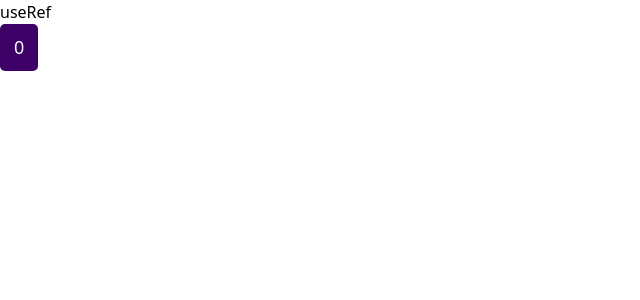
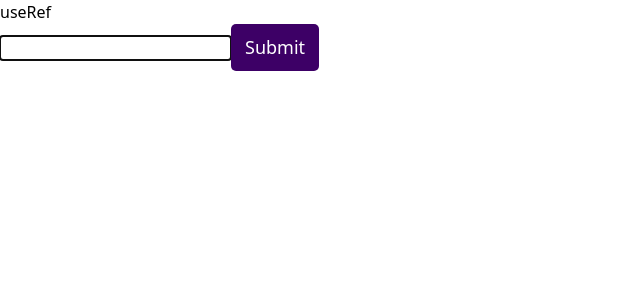
Before and after one commit to abdurrahmanrahat/basic-react-ts, a React (Vite) app: page / in a window 1280 px wide. Shown: the top 300 px of the page, without its empty margins (0-640 px from the left). Built offline with nearby package versions, Linux system fonts and the light colour scheme.

Commit message:
useRef with input element

```diff
--- a/src/pages/UseRefExample.tsx
+++ b/src/pages/UseRefExample.tsx
@@ -1,20 +1,38 @@
-import { useRef, useState } from "react";
+import { useEffect, useRef } from "react";
 
 const UseRefExample = () => {
-  const [count, setCount] = useState(0);
-  const myRef = useRef(0);
+  //   const [count, setCount] = useState(0);
+  const myRef = useRef<HTMLInputElement | null>(null);
 
-  const increment = () => {
-    myRef.current = myRef.current + 1;
-    setCount(count + 1);
-  };
+  //   const increment = () => {
+  //     myRef.current = myRef.current + 1;
+  //     setCount(count + 1);
+  //   };
+
+  //   const handleSubmit = (e: React.FormEvent) => {
+  //     e.preventDefault();
+  //     console.log(myRef.current.value);
+  //   };
+
+  useEffect(() => {
+    myRef.current?.focus();
+  }, []);
 
   return (
     <div>
       <h2>useRef</h2>
-      <button onClick={() => increment()} className="btn-secondary">
-        {myRef.current}
-      </button>
+      <form>
+        <input
+          ref={myRef}
+          type="text"
+          name="name"
+          id="name"
+          className="border-2 border-purple-600"
+        />
+        <button type="submit" className="btn-secondary">
+          Submit
+        </button>
+      </form>
     </div>
   );
 };
```
